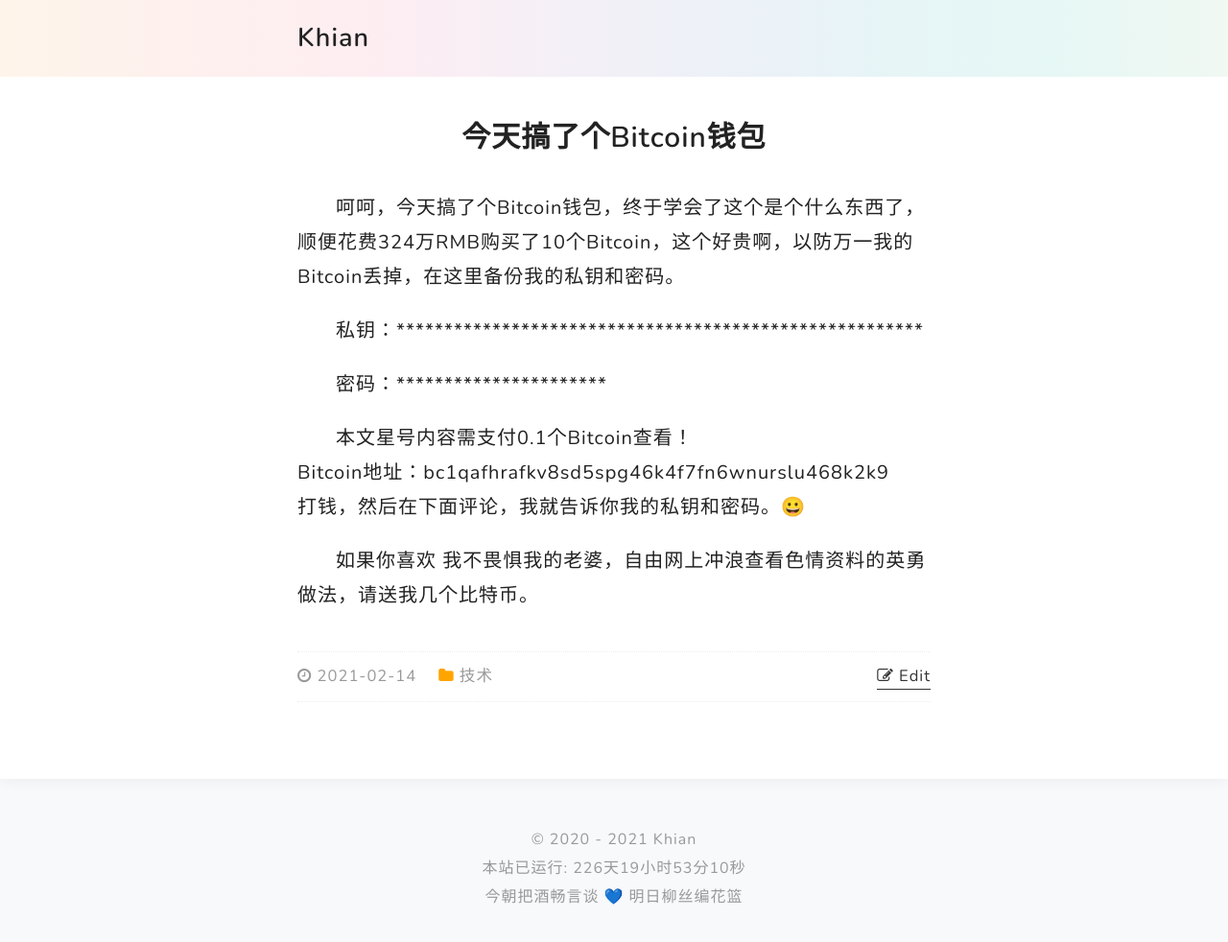
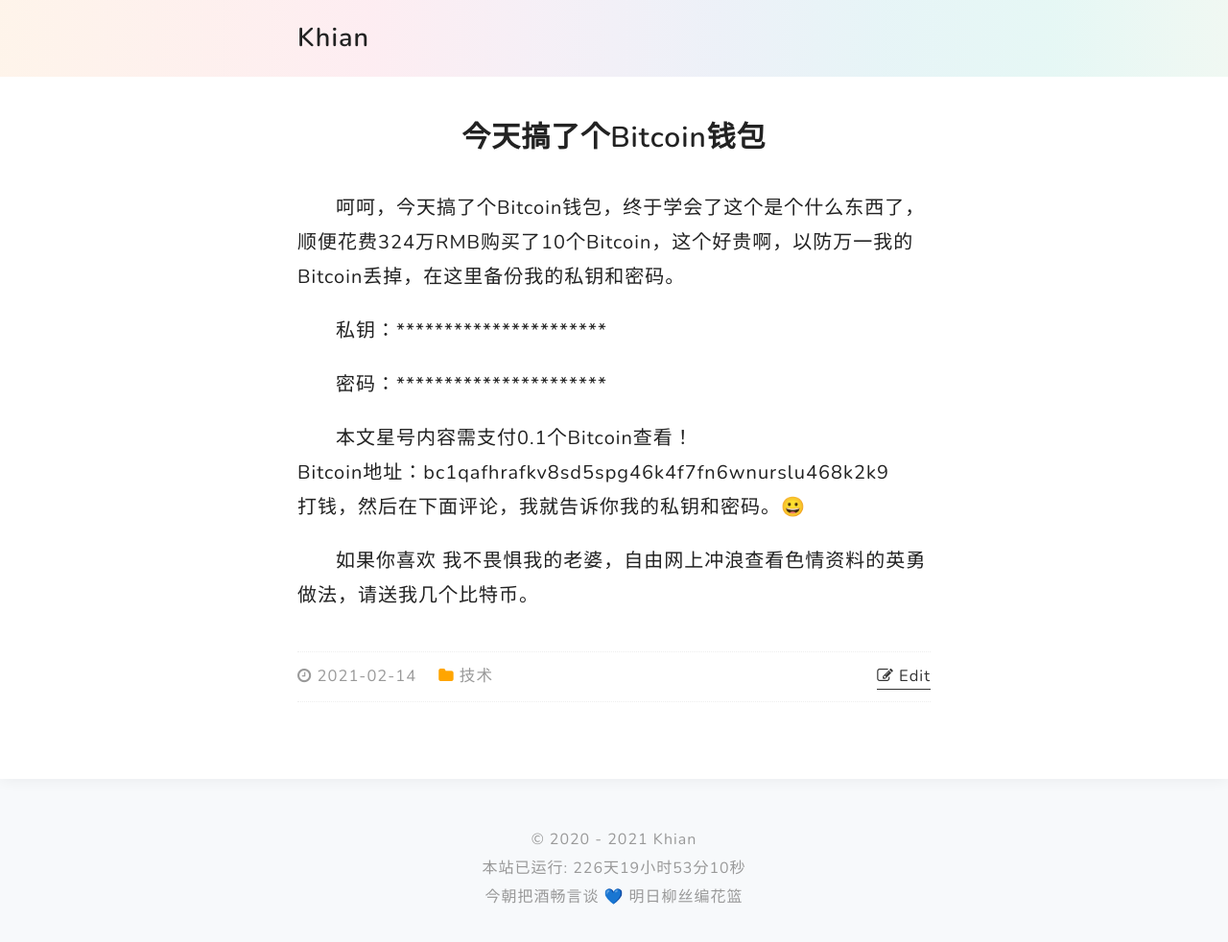
Before and after one commit to Jawutzh/nst, a Jekyll site: the page built from _posts/2021-02-14-今天搞了个Bitcoin钱包.md, in a window 1280 px wide and 998 px high. Shown: the top 982 px of the window at 96% size. Built offline with Jekyll 4.4.1, drawn with Linux system fonts in a browser that asks for light colours; nearby versions of some CDN libraries; comment, search, counter and statistics services are not loaded.

```diff
--- a/_posts/2021-02-14-今天搞了个Bitcoin钱包.md
+++ b/_posts/2021-02-14-今天搞了个Bitcoin钱包.md
@@ -5,7 +5,7 @@ category: 技术
 ---
 呵呵，今天搞了个Bitcoin钱包，终于学会了这个是个什么东西了，顺便花费324万RMB购买了10个Bitcoin，这个好贵啊，以防万一我的Bitcoin丢掉，在这里备份我的私钥和密码。
 
-私钥：\*\*\*\*\*\*\*\*\*\*\*\*\*\*\*\*\*\*\*\*\*\*\*\*\*\*\*\*\*\*\*\*\*\*\*\*\*\*\*\*\*\*\*\*\*\*\*\*\*\*\*\*\*\*\*
+私钥：\*\*\*\*\*\*\*\*\*\*\*\*\*\*\*\*\*\*\*\*\*\*
 
 密码：\*\*\*\*\*\*\*\*\*\*\*\*\*\*\*\*\*\*\*\*\*\*
 
```
